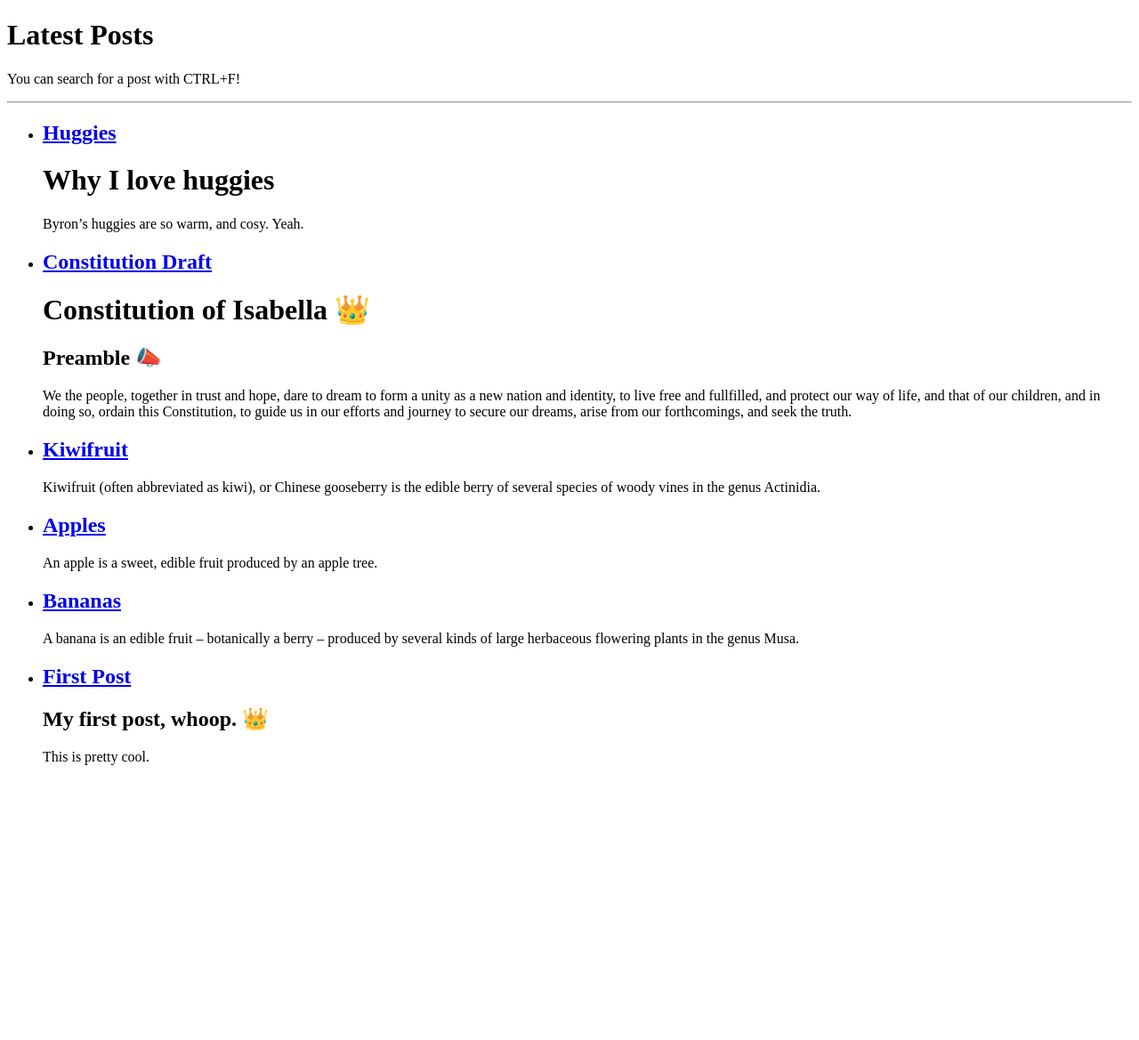
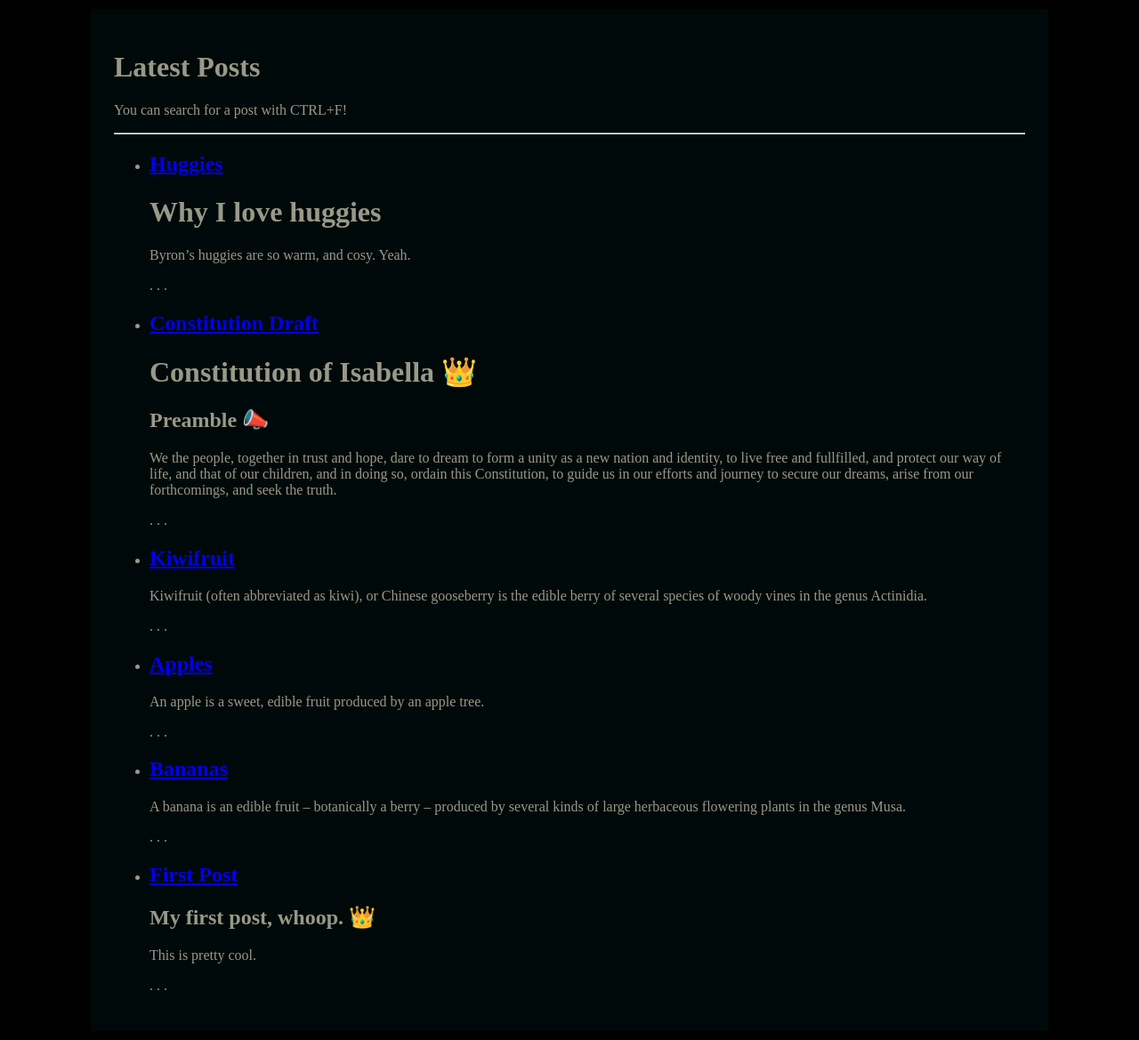
Before and after one commit to torresjrjr/torresjrjr.github.io, a Jekyll site: the page built from blog.html, in a window 1280 px wide. Shown: the whole page at 89% size. Built offline with Jekyll 4.4.1, drawn with Linux system fonts in a browser that asks for light colours; before the commit the page ends 900 px from its top, so only the background shows below that.

Commit message:
Hard coded style in default template.

```diff
--- a/_layouts/default.html
+++ b/_layouts/default.html
@@ -5,8 +5,27 @@
     <title>{{ page.title }}</title>
     <link rel="stylesheet" href="/assets/css/styles.css">
   </head>
-  <body>
+
+  <meta name="viewport" content="width=device-width, initial-scale=1.0">
+
+  <body bgcolor="#000000" style="margin: 0px; padding: 0px;">
+    <div style="
+    background-color: #000000;
+    width: 100%;
+    margin: 0px;
+    border: 0px dashed yellow;
+    padding-top: 10px;
+    padding-bottom: 10px;">
+      <div style="
+      background-color: #000909;
+      max-width: 1024px;
+      margin: auto;
+      border: 0px solid darkgrey;
+      padding: 2%;
+      color: #999988;">
     {% include navigation.html %}
     {{ content }}
+      </div>
+    </div>
   </body>
 </html>
--- a/blog.html
+++ b/blog.html
@@ -10,7 +10,7 @@ title: Blog
   {% for post in site.posts %}
     <li>
       <h2><a href="{{ post.url }}">{{ post.title }}</a></h2>
-      <p>{{ post.excerpt }}</p>
+      <p>{{ post.excerpt }} . . .</p>
     </li>
   {% endfor %}
 </ul>
```
